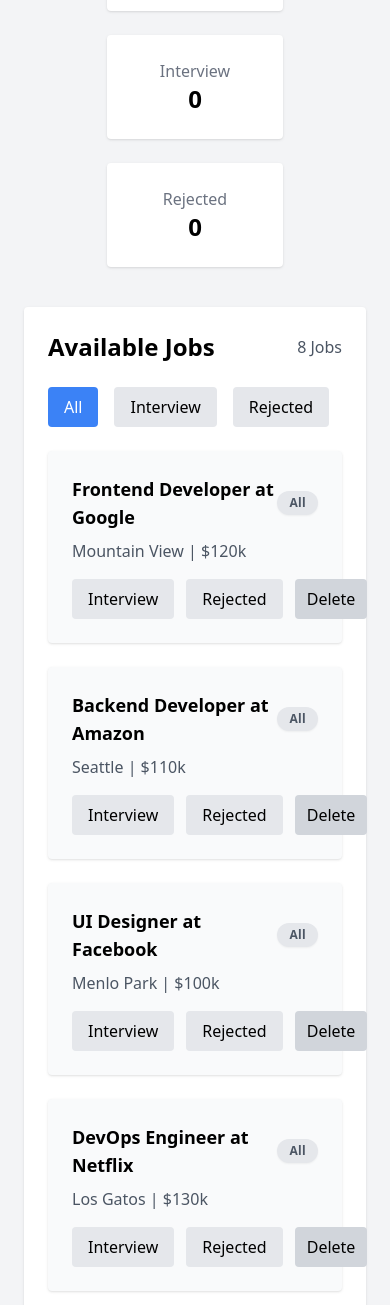
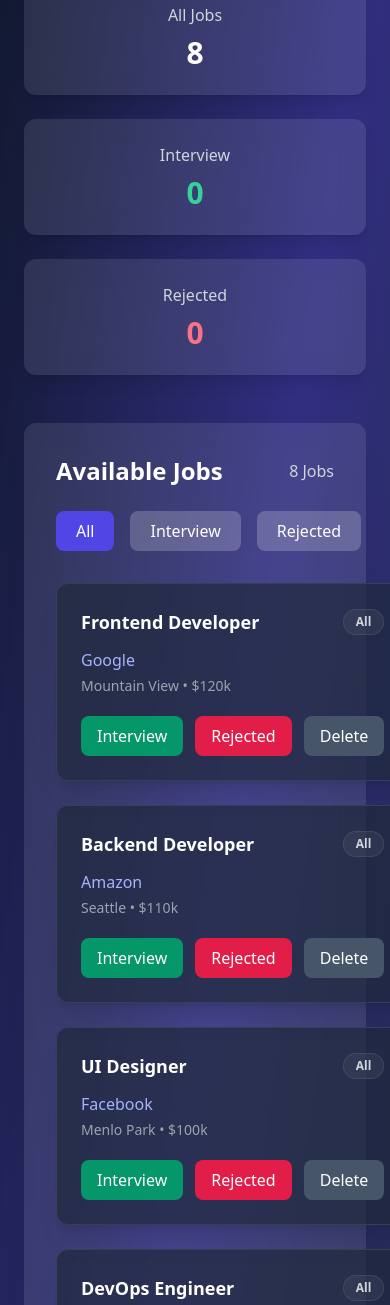
Before and after one commit to tanjir403/Assignment_4, a plain HTML site: page index.html in a window 390 px wide. Shown: the part 213-1518 px from the top of the page. Drawn offline with nearby package versions, Linux system fonts and the light colour scheme.

Commit message:
bug fixed

```diff
--- a/index.html
+++ b/index.html
@@ -2,53 +2,64 @@
 <html lang="en">
 <head>
   <meta charset="UTF-8">
-  <meta name="viewport" content="width=device-width, initial-scale=1.0">
   <title>Job Tracker</title>
-
   <script src="https://cdn.tailwindcss.com"></script>
 </head>
 
-<body class="bg-gray-100 min-h-screen flex items-center justify-center">
+<body class="bg-gradient-to-br from-slate-900 via-indigo-900 to-slate-800 min-h-screen text-white">
 
-  <div class="w-full max-w-6xl p-6">
+  <div class="max-w-6xl mx-auto py-16 px-6">
 
-    <header class="mb-10">
-      <h1 class="text-3xl font-bold mb-6 text-center">Job Application Tracker</h1>
+    <!-- Header -->
+    <h1 class="text-4xl font-bold text-center mb-12 tracking-wide">
+      Job Application Tracker
+    </h1>
 
-      <div class="flex flex-wrap justify-center gap-6">
-        <div class="bg-white shadow p-6 rounded w-44 text-center">
-          <p class="text-gray-500">All Jobs</p>
-          <p id="allCount" class="text-2xl font-bold">0</p>
-        </div>
+    <!-- Stats -->
+    <div class="grid grid-cols-1 md:grid-cols-3 gap-6 mb-12">
 
-        <div class="bg-white shadow p-6 rounded w-44 text-center">
-          <p class="text-gray-500">Interview</p>
-          <p id="interviewCount" class="text-2xl font-bold">0</p>
-        </div>
+      <div class="bg-white/10 backdrop-blur-md p-6 rounded-xl text-center shadow-lg">
+        <p class="text-gray-300">All Jobs</p>
+        <p id="allCount" class="text-3xl font-bold mt-2">0</p>
+      </div>
 
-        <div class="bg-white shadow p-6 rounded w-44 text-center">
-          <p class="text-gray-500">Rejected</p>
-          <p id="rejectedCount" class="text-2xl font-bold">0</p>
-        </div>
+      <div class="bg-white/10 backdrop-blur-md p-6 rounded-xl text-center shadow-lg">
+        <p class="text-gray-300">Interview</p>
+        <p id="interviewCount" class="text-3xl font-bold mt-2 text-emerald-400">0</p>
       </div>
-    </header>
-    <section class="bg-white p-6 rounded shadow">
+
+      <div class="bg-white/10 backdrop-blur-md p-6 rounded-xl text-center shadow-lg">
+        <p class="text-gray-300">Rejected</p>
+        <p id="rejectedCount" class="text-3xl font-bold mt-2 text-rose-400">0</p>
+      </div>
+
+    </div>
+
+    <!-- Job Section -->
+    <div class="bg-white/10 backdrop-blur-md p-8 rounded-xl shadow-xl">
+
       <div class="flex justify-between items-center mb-6">
         <h2 class="text-2xl font-semibold">Available Jobs</h2>
-        <p id="tabCount" class="text-gray-600">0 Jobs</p>
-      </div>
-      <div class="flex gap-4 mb-6">
-        <button class="tab-btn px-4 py-2 bg-blue-500 text-white rounded" data-tab="All">All</button>
-        <button class="tab-btn px-4 py-2 bg-gray-200 rounded" data-tab="Interview">Interview</button>
-        <button class="tab-btn px-4 py-2 bg-gray-200 rounded" data-tab="Rejected">Rejected</button>
+        <p id="tabCount" class="text-gray-300">0 Jobs</p>
       </div>
 
-      <div id="jobContainer" class="grid grid-cols-1 md:grid-cols-2 gap-6"></div>
+      <!-- Tabs -->
+      <div class="flex gap-4 mb-8">
+        <button class="tab-btn px-5 py-2 rounded-lg bg-indigo-600 text-white transition"
+          data-tab="All">All</button>
+        <button class="tab-btn px-5 py-2 rounded-lg bg-white/20 hover:bg-white/30 transition"
+          data-tab="Interview">Interview</button>
+        <button class="tab-btn px-5 py-2 rounded-lg bg-white/20 hover:bg-white/30 transition"
+          data-tab="Rejected">Rejected</button>
+      </div>
 
-    </section>
+      <!-- Jobs -->
+      <div id="jobContainer" class="grid md:grid-cols-2 gap-6"></div>
+
+    </div>
+
   </div>
 
-  <script src="script.js" defer></script>
-
+  <script src="script.js"></script>
 </body>
 </html>
--- a/script.js
+++ b/script.js
@@ -25,73 +25,80 @@
     var interview = 0;
     var rejected = 0;
 
-    for (var i = 0; i < jobs.length; i++) {
-      if (jobs[i].status === "Interview") interview++;
-      if (jobs[i].status === "Rejected") rejected++;
-    }
+    jobs.forEach(job => {
+      if (job.status === "Interview") interview++;
+      if (job.status === "Rejected") rejected++;
+    });
 
     allCount.innerText = total;
     interviewCount.innerText = interview;
     rejectedCount.innerText = rejected;
 
-    if (currentTab === "All") {
-      tabCount.innerText = total + " Jobs";
-    } else {
-      var count = 0;
-      for (var j = 0; j < jobs.length; j++) {
-        if (jobs[j].status === currentTab) count++;
-      }
-      tabCount.innerText = count + " Jobs";
-    }
+    var visible = jobs.filter(j => currentTab === "All" || j.status === currentTab);
+    tabCount.innerText = visible.length + " Jobs";
   }
 
   function showJobs() {
 
     container.innerHTML = "";
+    var visible = jobs.filter(j => currentTab === "All" || j.status === currentTab);
 
-    for (var i = 0; i < jobs.length; i++) {
+    if (visible.length === 0) {
+      container.innerHTML = `
+        <div class="col-span-full text-center py-16 text-gray-300">
+          <div class="text-6xl mb-4">📭</div>
+          <p class="text-xl font-semibold">No jobs found</p>
+          <p class="text-sm mt-2">There are no jobs in this category.</p>
+        </div>
+      `;
+      updateCount();
+      return;
+    }
 
-      if (currentTab === "All" || jobs[i].status === currentTab) {
+    visible.forEach(job => {
 
       var card = document.createElement("div");
-        card.className = "bg-gray-50 p-6 rounded shadow hover:shadow-lg transition";
+
+      card.className =
+        "bg-slate-800/70 border border-slate-700 p-6 rounded-xl shadow-xl hover:shadow-indigo-500/20 hover:scale-105 transition duration-300";
 
       card.innerHTML = `
-          <div class="flex justify-between items-center">
-            <h3 class="font-bold text-lg">
-              ${jobs[i].position} at ${jobs[i].company}
+        <div class="flex justify-between items-center mb-3">
+          <h3 class="text-lg font-bold text-white">
+            ${job.position}
           </h3>
 
-            <span class="px-3 py-1 text-xs font-semibold rounded-full shadow-sm tracking-wide
-              ${jobs[i].status === "Interview" ? "bg-green-100 text-green-600" : ""}
-              ${jobs[i].status === "Rejected" ? "bg-red-100 text-red-600" : ""}
-              ${jobs[i].status === "All" ? "bg-gray-200 text-gray-600" : ""}
+          <span class="px-3 py-1 text-xs rounded-full font-semibold
+            ${job.status === "Interview" ? "bg-emerald-500/20 text-emerald-400 border border-emerald-400/30" : ""}
+            ${job.status === "Rejected" ? "bg-rose-500/20 text-rose-400 border border-rose-400/30" : ""}
+            ${job.status === "All" ? "bg-gray-600/30 text-gray-300 border border-gray-500/30" : ""}
           ">
-              ${jobs[i].status}
+            ${job.status}
           </span>
         </div>
 
-          <p class="text-gray-600 mt-2">
-            ${jobs[i].location} | ${jobs[i].salary}
+        <p class="text-indigo-300 font-medium">
+          ${job.company}
         </p>
 
-          <div class="mt-4 flex gap-3">
+        <p class="text-gray-400 text-sm mt-1">
+          ${job.location} • ${job.salary}
+        </p>
 
-            <button
-              class="px-4 py-2 bg-gray-200 rounded hover:bg-green-500 hover:text-white transition"
-              onclick="setInterview(${jobs[i].id})">
+        <div class="mt-5 flex gap-3">
+
+          <button onclick="setInterview(${job.id})"
+            class="px-4 py-2 rounded-lg bg-emerald-600 hover:bg-emerald-500 text-white transition">
             Interview
           </button>
 
-            <button
-              class="px-4 py-2 bg-gray-200 rounded hover:bg-red-500 hover:text-white transition"
-              onclick="setRejected(${jobs[i].id})">
+          <button onclick="setRejected(${job.id})"
+            class="px-4 py-2 rounded-lg bg-rose-600 hover:bg-rose-500 text-white transition">
             Rejected
           </button>
 
-            <button
-              class="px-3 py-1 bg-gray-300 rounded hover:bg-gray-400 transition"
-              onclick="deleteJob(${jobs[i].id})">
+          <button onclick="deleteJob(${job.id})"
+            class="px-4 py-2 rounded-lg bg-slate-600 hover:bg-slate-500 text-white transition">
             Delete
           </button>
 
@@ -99,59 +106,42 @@
       `;
 
       container.appendChild(card);
-      }
-    }
+    });
 
     updateCount();
   }
 
   window.setInterview = function (id) {
-    for (var i = 0; i < jobs.length; i++) {
-      if (jobs[i].id === id) {
-        jobs[i].status = "Interview";
-      }
-    }
+    jobs.find(j => j.id === id).status = "Interview";
     showJobs();
   };
 
   window.setRejected = function (id) {
-    for (var i = 0; i < jobs.length; i++) {
-      if (jobs[i].id === id) {
-        jobs[i].status = "Rejected";
-      }
-    }
+    jobs.find(j => j.id === id).status = "Rejected";
     showJobs();
   };
 
   window.deleteJob = function (id) {
-    var newJobs = [];
-    for (var i = 0; i < jobs.length; i++) {
-      if (jobs[i].id !== id) {
-        newJobs.push(jobs[i]);
-      }
-    }
-    jobs = newJobs;
+    jobs = jobs.filter(j => j.id !== id);
     showJobs();
   };
 
-  var tabs = document.querySelectorAll(".tab-btn");
-
-  for (var i = 0; i < tabs.length; i++) {
-    tabs[i].addEventListener("click", function () {
+  document.querySelectorAll(".tab-btn").forEach(btn => {
+    btn.addEventListener("click", function () {
 
       currentTab = this.dataset.tab;
 
-      for (var j = 0; j < tabs.length; j++) {
-        tabs[j].classList.remove("bg-blue-500", "text-white");
-        tabs[j].classList.add("bg-gray-200");
-      }
+      document.querySelectorAll(".tab-btn").forEach(b => {
+        b.classList.remove("bg-indigo-600");
+        b.classList.add("bg-white/20");
+      });
 
-      this.classList.add("bg-blue-500", "text-white");
-      this.classList.remove("bg-gray-200");
+      this.classList.add("bg-indigo-600");
+      this.classList.remove("bg-white/20");
 
       showJobs();
     });
-  }
+  });
 
   showJobs();
 
```
Lines whose indentation alone changed are shown as unchanged.
